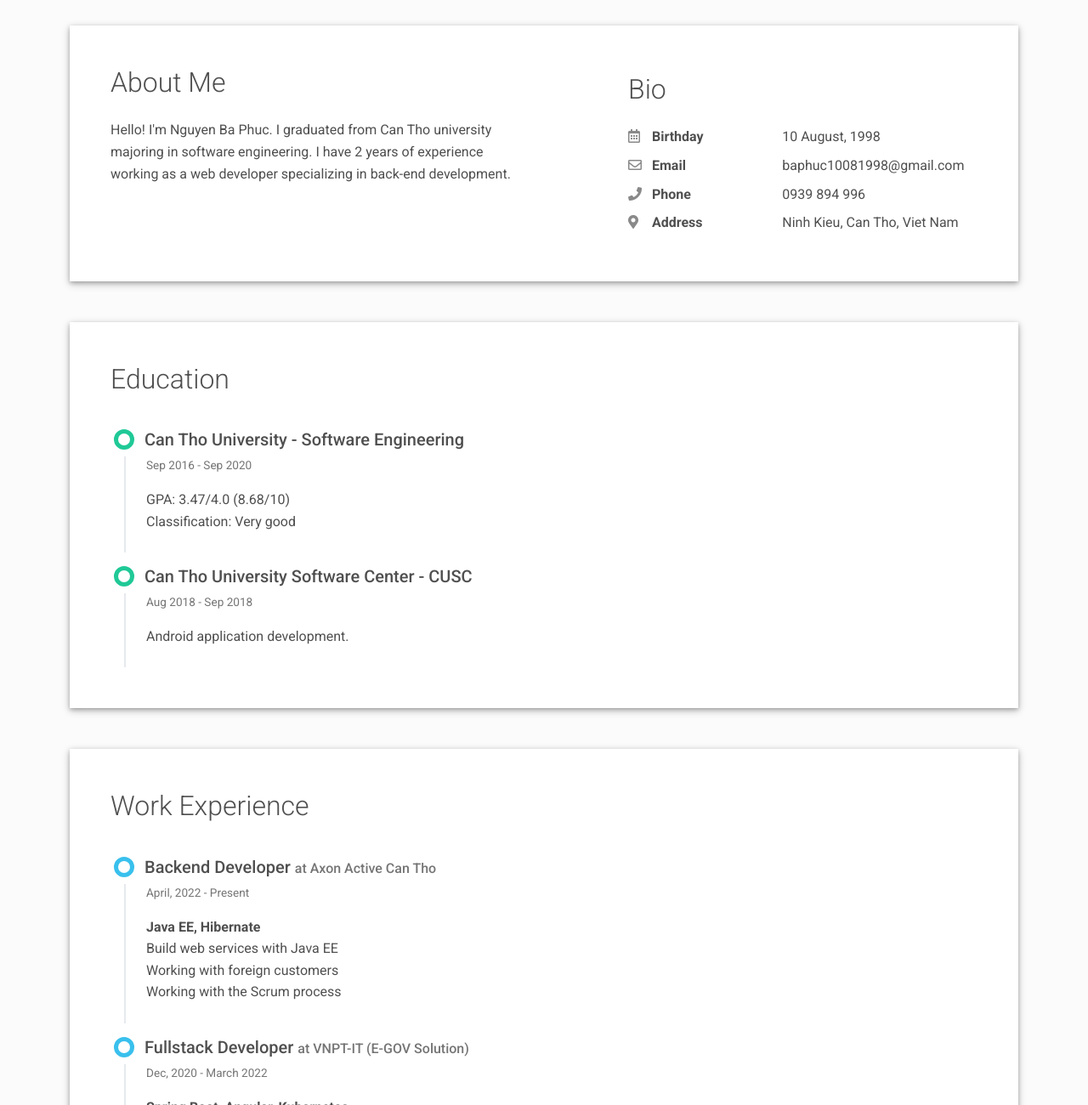
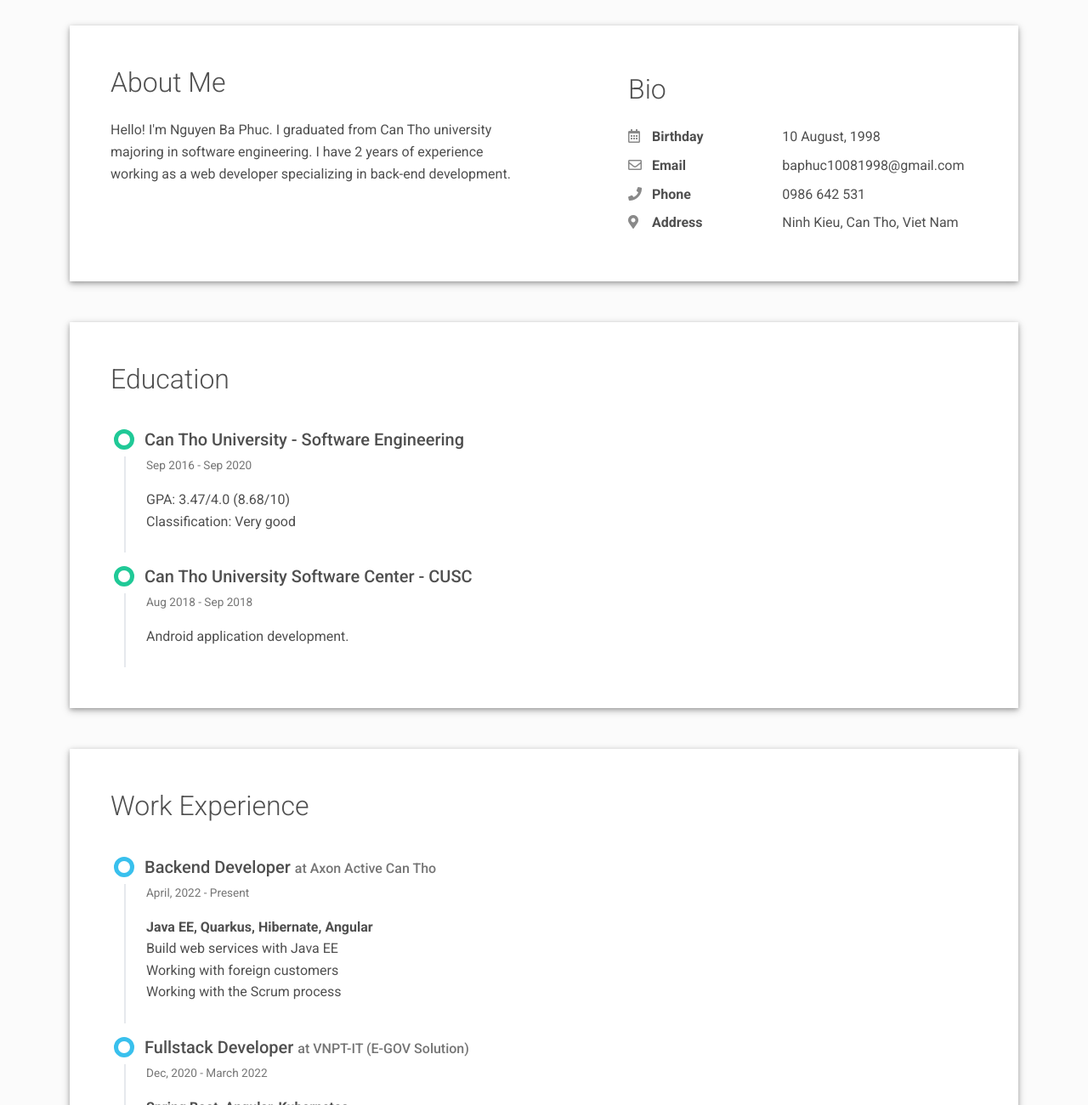
Before and after one commit to baphuc1998/baphuc1998.github.io, a plain HTML site: page index.html in a window 1280 px wide. Shown: the part 630-1930 px from the top of the page at 85% size. Drawn offline with Linux system fonts and the light colour scheme.

Commit message:
Update index.html

```diff
--- a/index.html
+++ b/index.html
@@ -110,7 +110,7 @@
               <div class="pb-2 fw-bolder"><i class="fas fa-phone pe-2 text-muted" style="width:24px;opacity:0.85;"></i> Phone</div>
             </div>
             <div class="col-sm-7">
-              <div class="pb-2">0939 894 996</div>
+              <div class="pb-2">0986 642 531</div>
             </div>
             <div class="col-sm-5">
               <div class="pb-2 fw-bolder"><i class="fas fa-map-marker-alt pe-2 text-muted" style="width:24px;opacity:0.85;"></i> Address</div>
@@ -216,7 +216,7 @@
           </div>
           <div class="timeline-body px-4 pb-4">
             <div class="text-muted text-small mb-3">April, 2022 - Present</div>
-            <div> <strong>Java EE, Hibernate</strong> </div>
+            <div> <strong>Java EE, Quarkus, Hibernate, Angular</strong> </div>
             <div>
               Build web services with Java EE<br>
               Working with foreign customers <br>
```
